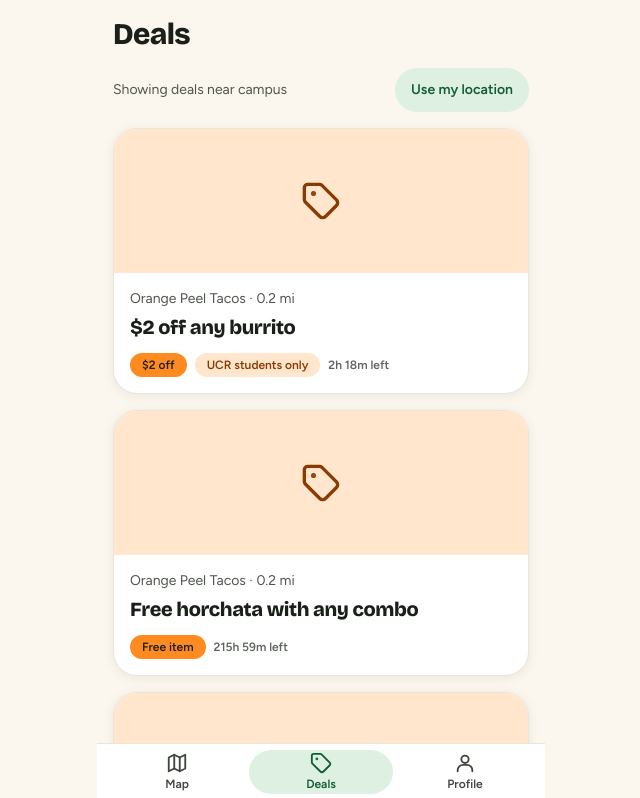
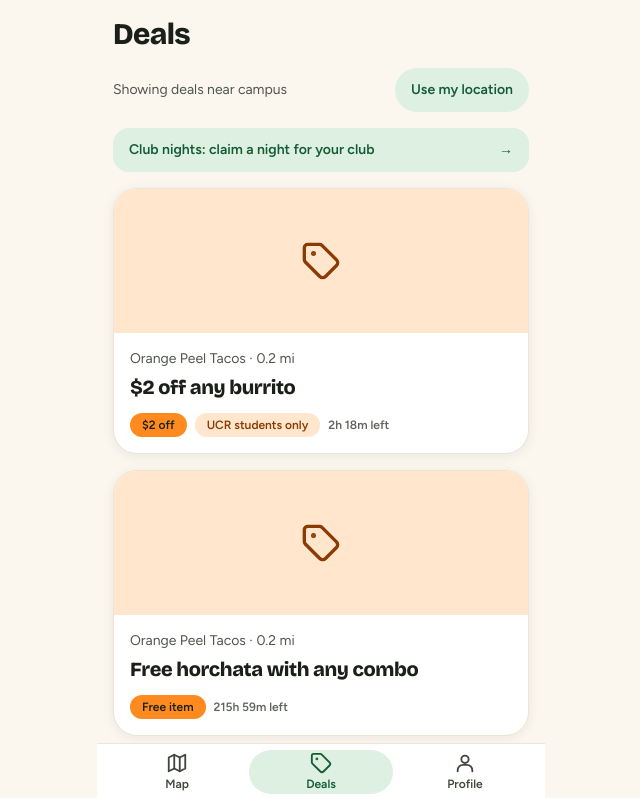
Before and after one commit to MosesfromSinai/Grove, a Next.js app: page /feed in a window 1280 px wide. Shown: the top 798 px of the page, without its empty margins (319-959 px from the left). Built offline with nearby package versions, Linux system fonts and the light colour scheme.

Commit message:
link club nights from feed

```diff
--- a/components/student/feed.tsx
+++ b/components/student/feed.tsx
@@ -1,5 +1,6 @@
 "use client";
 
+import Link from "next/link";
 import { useEffect, useState } from "react";
 import { getDealsNearby } from "@/lib/supabase";
 import { useLocation } from "@/lib/geo/use-location";
@@ -67,6 +68,14 @@ export function Feed() {
         )}
       </div>
 
+      <Link
+        href="/club-nights"
+        className="mb-4 flex min-h-11 items-center justify-between rounded-button bg-green-tint px-4 py-3 text-sm font-semibold text-green-dark"
+      >
+        <span>Club nights: claim a night for your club</span>
+        <span aria-hidden="true">→</span>
+      </Link>
+
       {(status === "denied" || status === "unavailable" || status === "timeout") && (
         <p className="mb-4 rounded-button bg-peach px-4 py-3 text-sm text-brown">
           We couldn&apos;t get your location, so you&apos;re seeing deals near campus. Allow location in your browser to see
```
